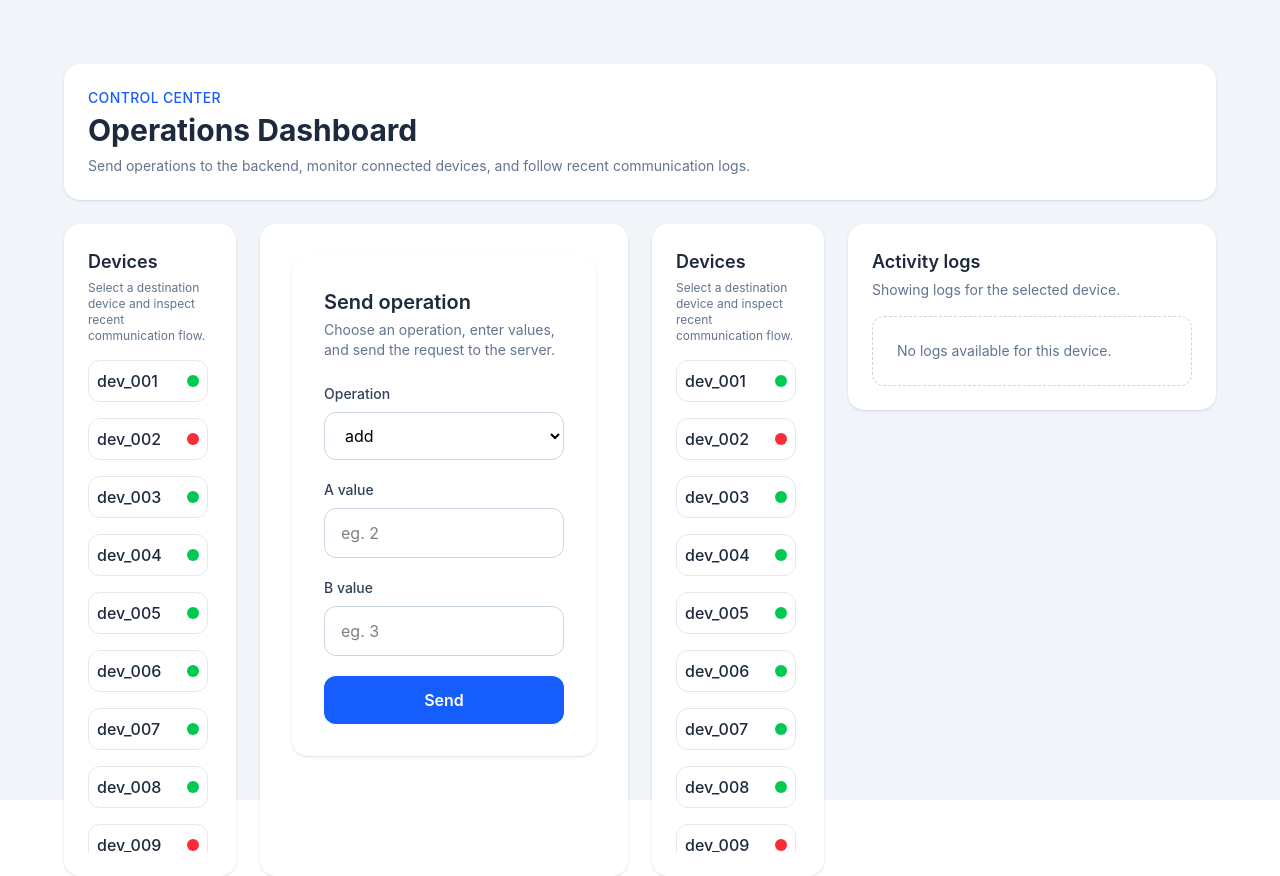
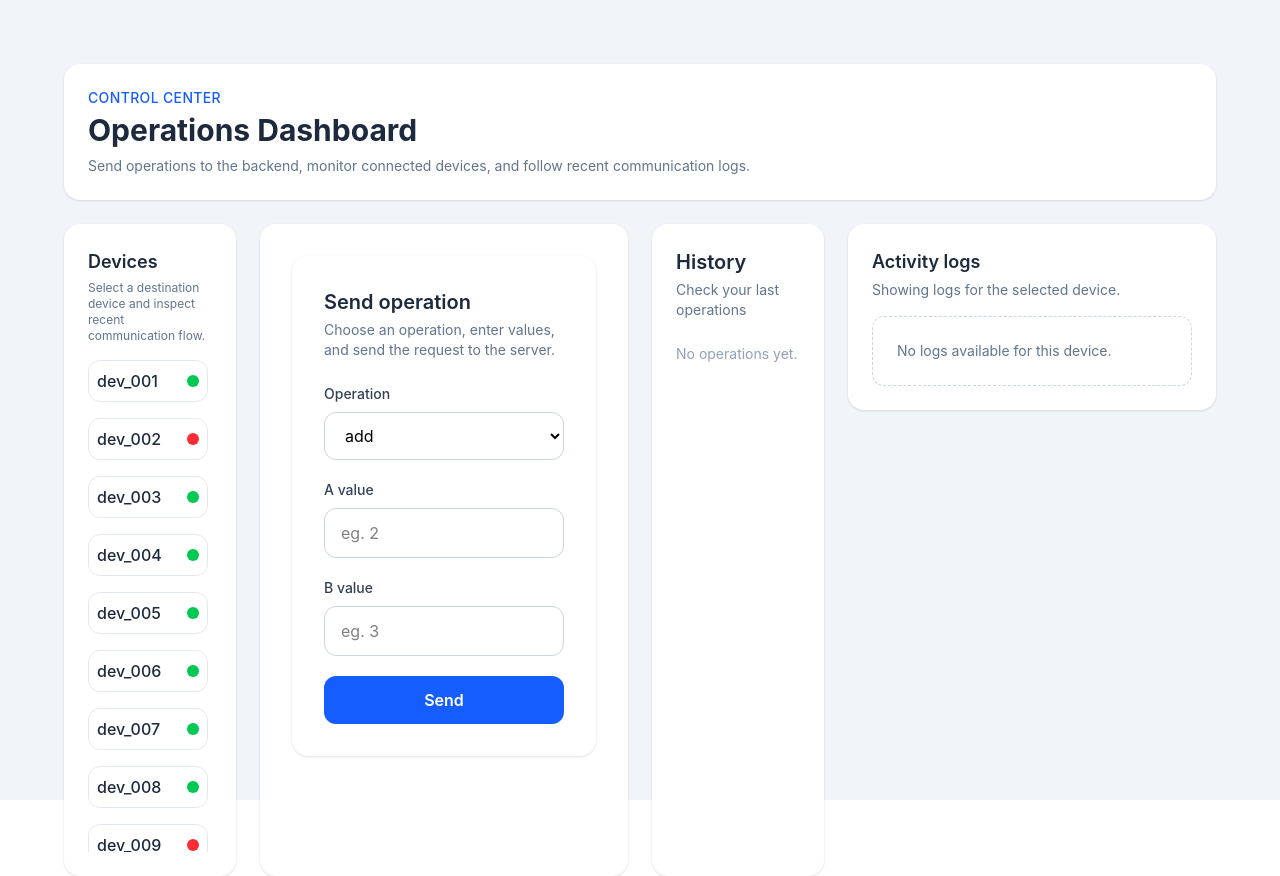
Before and after one commit to karber9/Projekt-IoT, a Next.js app in the folder frontend/: page / in a window 1280 px wide. Built offline with nearby package versions, Linux system fonts and the light colour scheme.

Commit message:
feat: add HistoryPanel component and implement operation history tracking

```diff
--- a/frontend/app/page.tsx
+++ b/frontend/app/page.tsx
@@ -7,10 +7,10 @@ import OperationResponseCard from "@/components/OperationResponseCard";
 import DevicesPanel from "@/components/DevicesPanel";
 import LogsPanel from "@/components/LogsPanel";
 import DashboardHeader from "@/components/DashboardHeader";
+import HistoryPanel from "@/components/HistoryPanel";
 import { validateOperationValues } from "@/features/validation";
-import type { Operation } from "@/features/types";
-import { mockLogs } from "@/data/mockDevices";
-
+import type { Operation, HistoryItem } from "@/features/types";
+import {HISTORY_LIMIT} from "@/features/constants";
 
 export default function Home() {
   const [selectedDeviceId, setSelectedDeviceId] = useState<string>("serwer");
@@ -20,6 +20,8 @@ export default function Home() {
   const [response, setResponse] = useState<TaskResponse | null>(null);
   const [error, setError] = useState("");
   const [loading, setLoading] = useState(false);
+
+  const [history, setHistory] = useState<HistoryItem[]>([]);
 
   const handleSubmit = async () => {
     setError("");
@@ -45,6 +47,18 @@ export default function Home() {
       });
 
       setResponse(data);
+
+      if (data !== null) {
+        const newHistoryItem: HistoryItem = {
+          id: crypto.randomUUID(),
+          operation,
+          a: parsedA,
+          b: parsedB,
+          response: "success",
+        };
+
+        setHistory((prev) => [newHistoryItem, ...prev].slice(0, HISTORY_LIMIT));
+      }
     } catch (err) {
       if (err instanceof Error) {
         setError(err.message);
@@ -61,8 +75,8 @@ export default function Home() {
       <div className="mx-auto flex h-screen flex-col px-16 py-16">
         <DashboardHeader />
 
-        <div className="mt-6 grid flex-1 gap-6 lg:grid-cols-12 h-5/6">
-          <div className="lg:col-span-2 h-5/6">
+        <div className="mt-6 grid h-5/6 flex-1 gap-6 lg:grid-cols-12">
+          <div className="h-5/6 lg:col-span-2">
             <DevicesPanel
               selectedDeviceId={selectedDeviceId}
               onSelectDevice={(id) =>
@@ -85,22 +99,18 @@ export default function Home() {
                 error={error}
               />
             </div>
+
             <OperationResponseCard
               response={response}
               onClose={() => setResponse(null)}
             />
           </section>
 
-          <div className="lg:col-span-2 h-5/6">
-          <DevicesPanel
-            selectedDeviceId={selectedDeviceId}
-            onSelectDevice={(id) =>
-              setSelectedDeviceId((prev) => (prev === id ? "serwer" : id))
-            }
-          />
+          <div className="h-5/6 lg:col-span-2">
+            <HistoryPanel history={history} />
           </div>
 
-          <div className="lg:col-span-4 h-5/6">
+          <div className="h-5/6 lg:col-span-4">
             <LogsPanel selectedDeviceId={selectedDeviceId} />
           </div>
         </div>
--- a/frontend/components/ConnectionStatusPanel.tsx
+++ /dev/null
@@ -1,12 +0,0 @@
-export default function ConnectionStatusPanel() {
-    return (
-      <section className="rounded-2xl bg-white p-6 shadow-sm">
-        <h2 className="text-lg font-semibold text-slate-800">
-          Connection status
-        </h2>
-        <p className="mt-2 text-sm text-slate-500">
-          Live device-server connection events and activity logs will appear here.
-        </p>
-      </section>
-    );
-  }
--- /dev/null
+++ b/frontend/components/HistoryPanel.tsx
@@ -0,0 +1,35 @@
+import type { HistoryItem } from "@/features/types";
+
+type HistoryPanelProps = {
+  history: HistoryItem[];
+};
+
+export default function HistoryPanel({ history }: HistoryPanelProps) {
+  return (
+    <section className="h-full rounded-2xl bg-white p-6 shadow-sm">
+      <div className="mb-6">
+        <h2 className="text-xl font-semibold text-slate-800">History</h2>
+        <p className="mt-1 text-sm text-slate-500">
+          Check your last operations
+        </p>
+      </div>
+
+      <div className="space-y-4">
+        {history.map((item) => (
+          <div key={item.id} className="border-b border-slate-200 pb-3">
+            <p className="text-sm text-slate-700">
+              {item.operation} | a: {item.a} | b: {item.b}
+            </p>
+            <p className="mt-1 text-sm font-medium text-slate-800">
+              Result: {item.response}
+            </p>
+          </div>
+        ))}
+
+        {history.length === 0 && (
+          <p className="text-sm text-slate-400">No operations yet.</p>
+        )}
+      </div>
+    </section>
+  );
+}
--- a/frontend/features/constants.ts
+++ b/frontend/features/constants.ts
@@ -4,3 +4,7 @@ export const ALLOWED_OPERATIONS = [
     "multiply",
     "divide",
   ] as const;
+
+export const API_BASE_URL = "http://localhost:4000";
+
+export const HISTORY_LIMIT = 4;
--- a/frontend/features/types.ts
+++ b/frontend/features/types.ts
@@ -1,3 +1,11 @@
 import { ALLOWED_OPERATIONS } from "./constants";
 
 export type Operation = (typeof ALLOWED_OPERATIONS)[number];
+
+export type HistoryItem = {
+    id: string;
+    operation: Operation;
+    a: number;
+    b: number;
+    response: "success";
+  };
```
Lines whose indentation alone changed are shown as unchanged.
